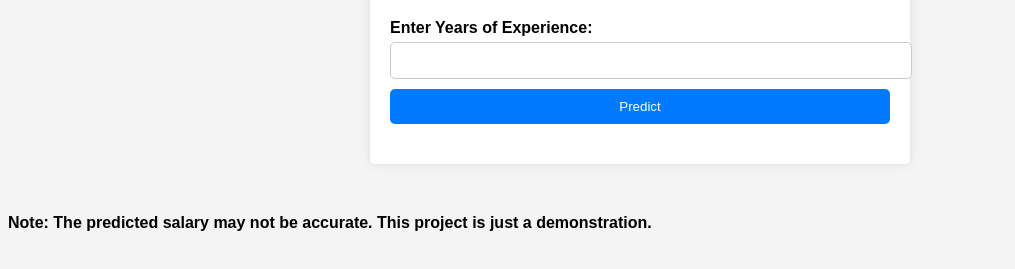
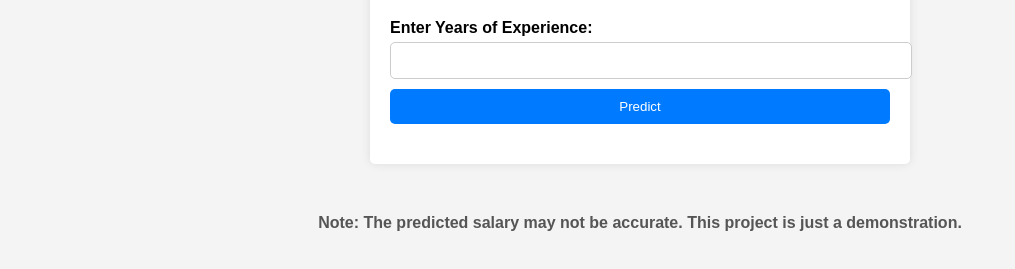
Before and after one commit to Znis/bootcamp, a plain HTML site: page index.html in a window 1280 px wide. Shown: the part 131-400 px from the top of the page, without its empty margins (0-1015 px from the left). Drawn offline with Linux system fonts and the light colour scheme.

Commit message:
Update styles.css

```diff
--- a/styles.css
+++ b/styles.css
@@ -15,6 +15,10 @@ body {
   h1 {
     text-align: center;
     color: #333;
+  }
+ h4 {
+    text-align: center;
+    color: #555;
   }
 
   form {
```
